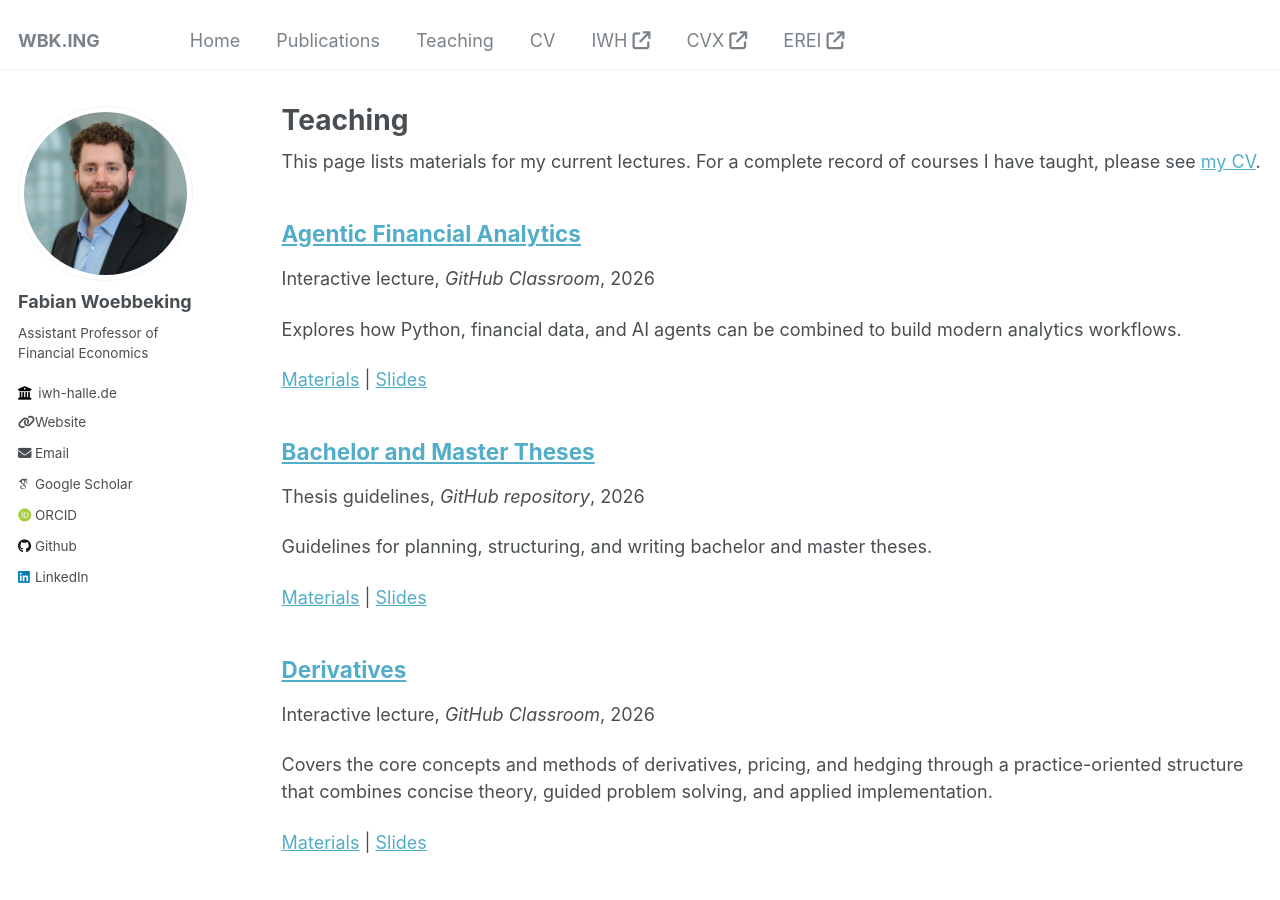
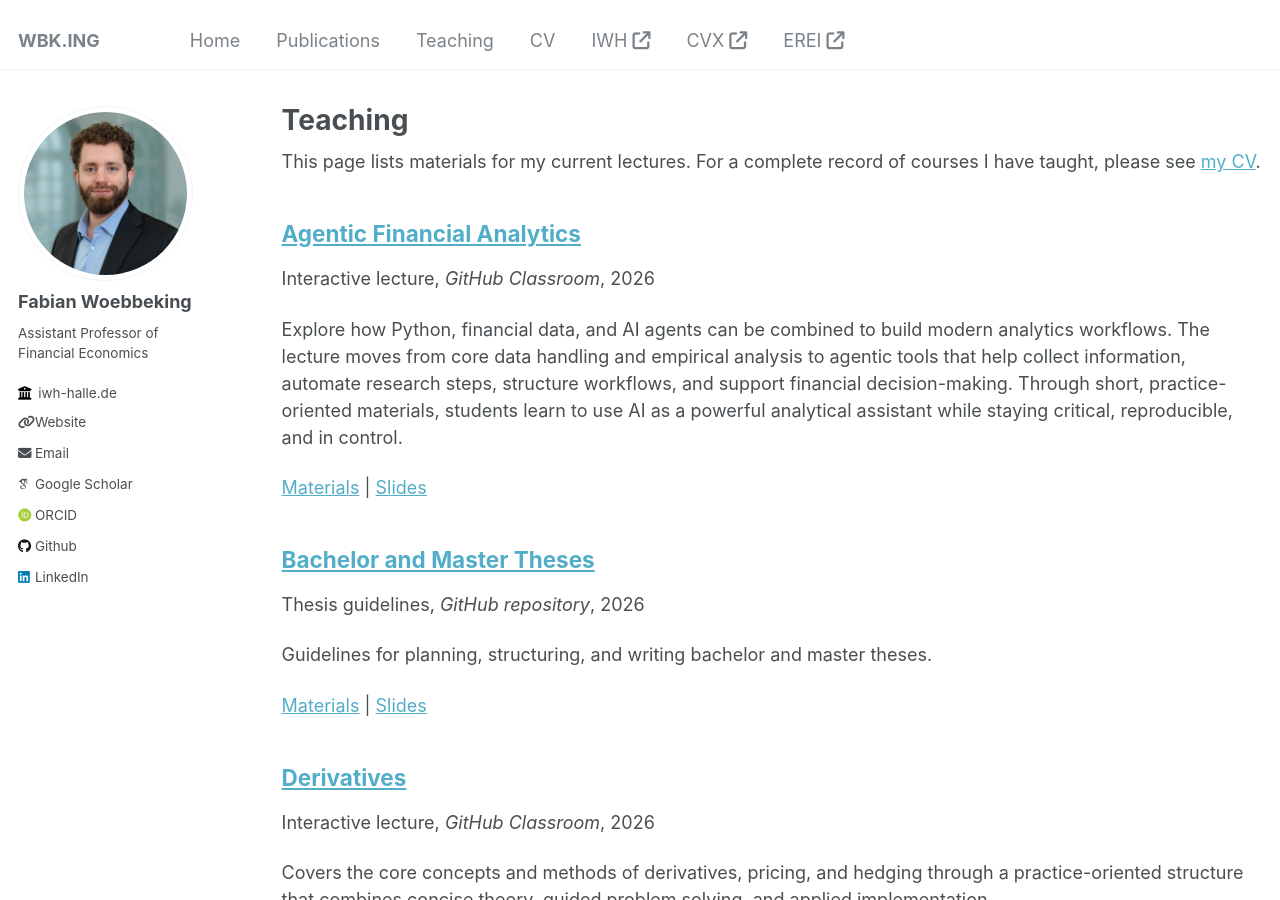
Before and after one commit to cafawo/cafawo.github.io, a Jekyll site: the page built from _pages/teaching.html, in a window 1280 px wide and 900 px high. Built offline with Jekyll 4.4.1, drawn with Linux system fonts in a browser that asks for light colours; some web fonts are replaced.

Commit message:
Update excerpt for Agentic Financial Analytics lecture to provide a comprehensive overview of content and learning outcomes

```diff
--- a/_teaching/agentic-financial-analytics.md
+++ b/_teaching/agentic-financial-analytics.md
@@ -6,7 +6,7 @@ permalink: /teaching/agentic-financial-analytics
 venue: "GitHub Classroom"
 paperurl: https://github.com/cafawo/AgenticFinancialAnalytics
 slidesurl: https://wbk.ing/AgenticFinancialAnalytics/
-excerpt: "Explores how Python, financial data, and AI agents can be combined to build modern analytics workflows."
+excerpt: "Explore how Python, financial data, and AI agents can be combined to build modern analytics workflows. The lecture moves from core data handling and empirical analysis to agentic tools that help collect information, automate research steps, structure workflows, and support financial decision-making. Through short, practice-oriented materials, students learn to use AI as a powerful analytical assistant while staying critical, reproducible, and in control."
 ---
 
 Explore how Python, financial data, and AI agents can be combined to build modern analytics workflows. The lecture moves from core data handling and empirical analysis to agentic tools that help collect information, automate research steps, structure workflows, and support financial decision-making.
```
